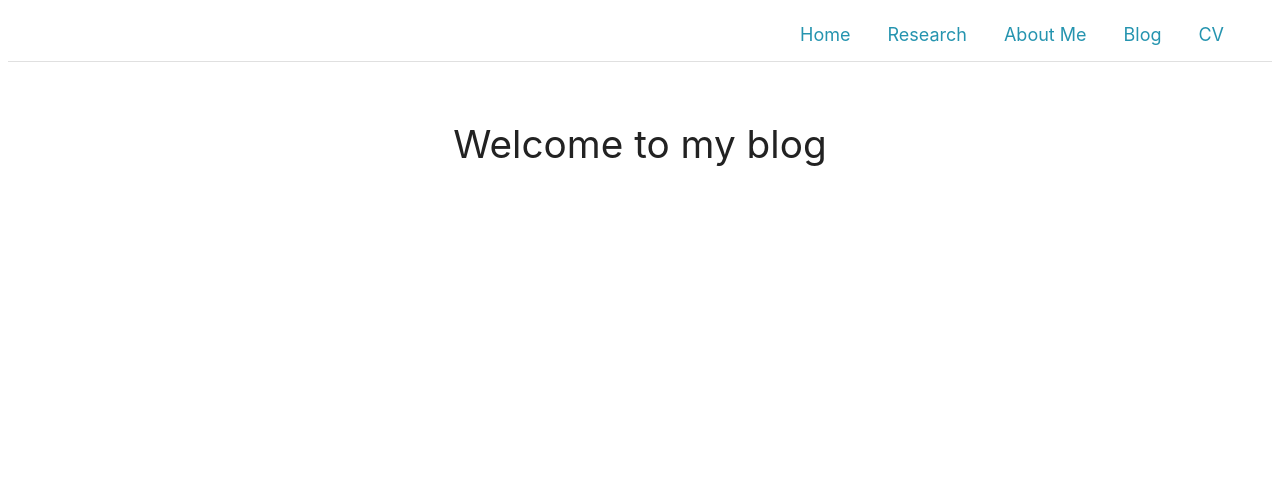
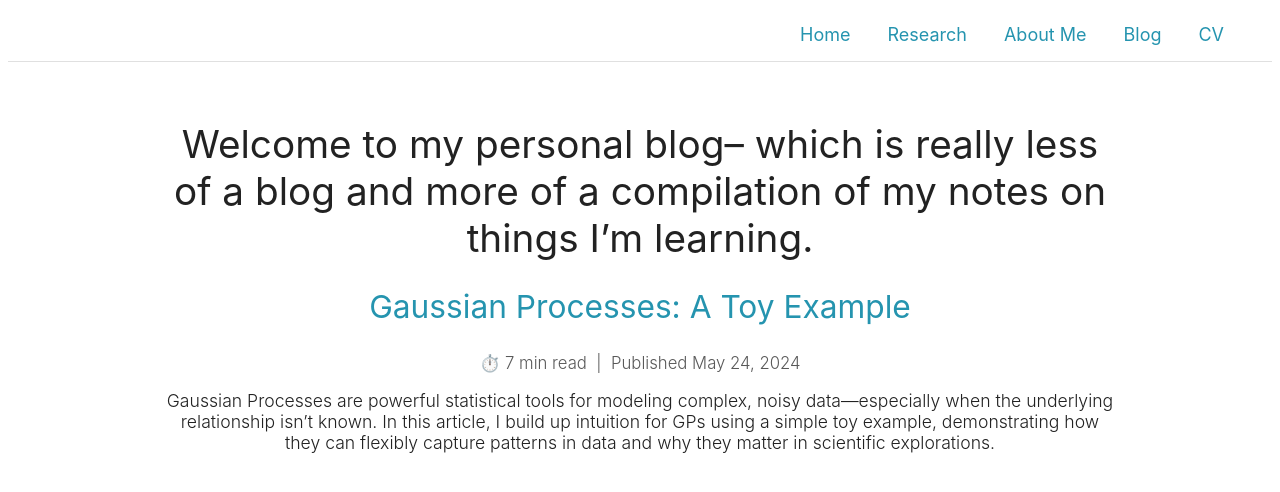
Before and after one commit to zoekko/zoekko.github.io, a Jekyll site: the page built from blog.md, in a window 1280 px wide. Shown: the top 492 px of the page. Built offline with Jekyll 4.4.1, drawn with Linux system fonts in a browser that asks for light colours.

Commit message:
Update blog.md

```diff
--- a/blog.md
+++ b/blog.md
@@ -3,4 +3,23 @@ layout: default
 title: Blog
 ---
 
-# Welcome to my blog
+<h1>Welcome to my personal blog– which is really less of a blog and more of a compilation of my notes on things I’m learning.
+</h1>
+
+<div class="blog-entry" style="margin-bottom:2em;">
+
+  <h2>
+    <a href="blogs/gps/gp-toy-example.html" target="_blank" style="text-decoration:none; color:#2594af;">
+      Gaussian Processes: A Toy Example
+    </a>
+  </h2>
+
+  <div style="font-size: 0.95em; color: #595959;">
+    <span>⏱️ 7 min read</span> &nbsp;|&nbsp; <span>Published May 24, 2024</span>
+  </div>
+
+  <p style="margin-top:1em;">
+    Gaussian Processes are powerful statistical tools for modeling complex, noisy data—especially when the underlying relationship isn’t known. In this article, I build up intuition for GPs using a simple toy example, demonstrating how they can flexibly capture patterns in data and why they matter in scientific explorations.
+  </p>
+
+</div>
```
